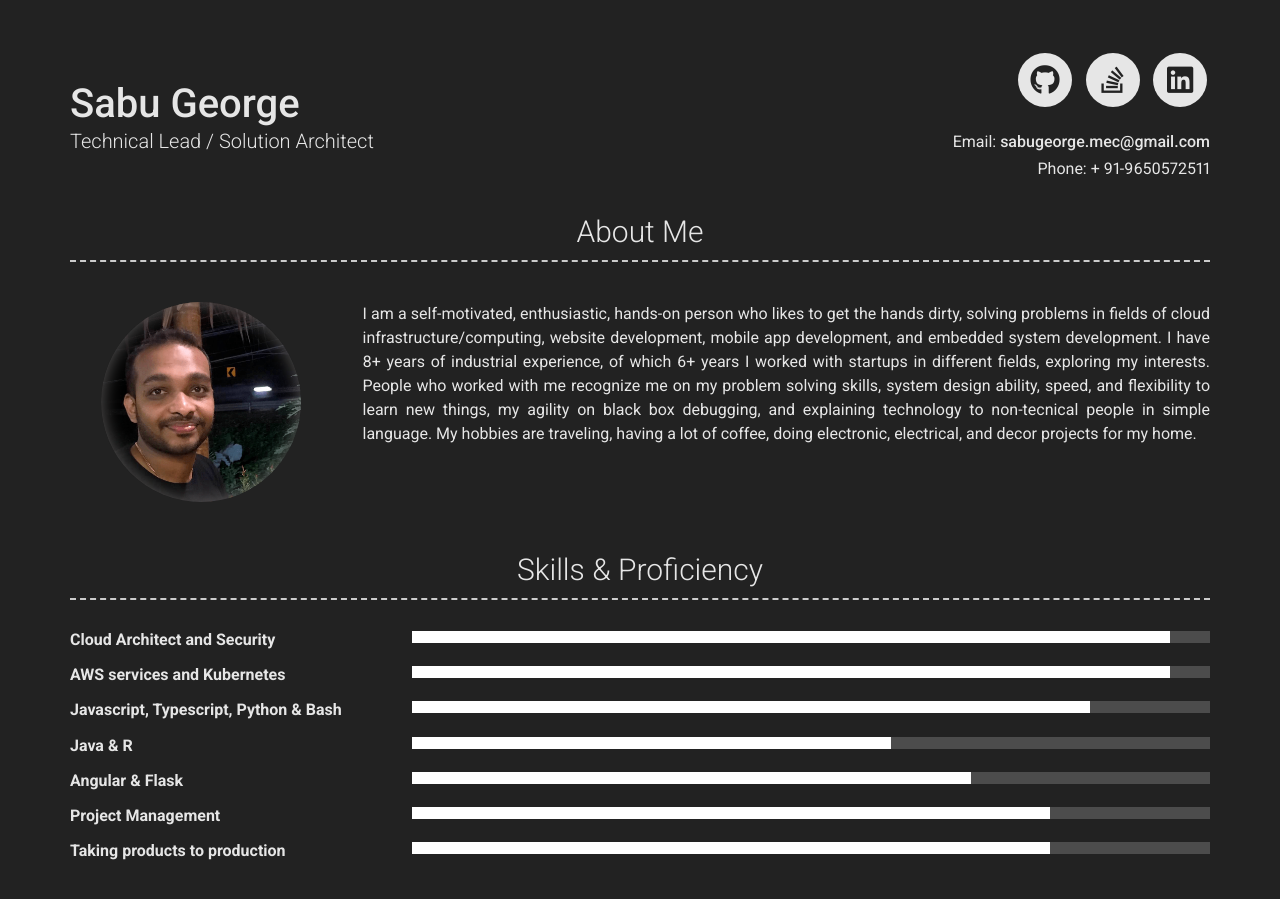
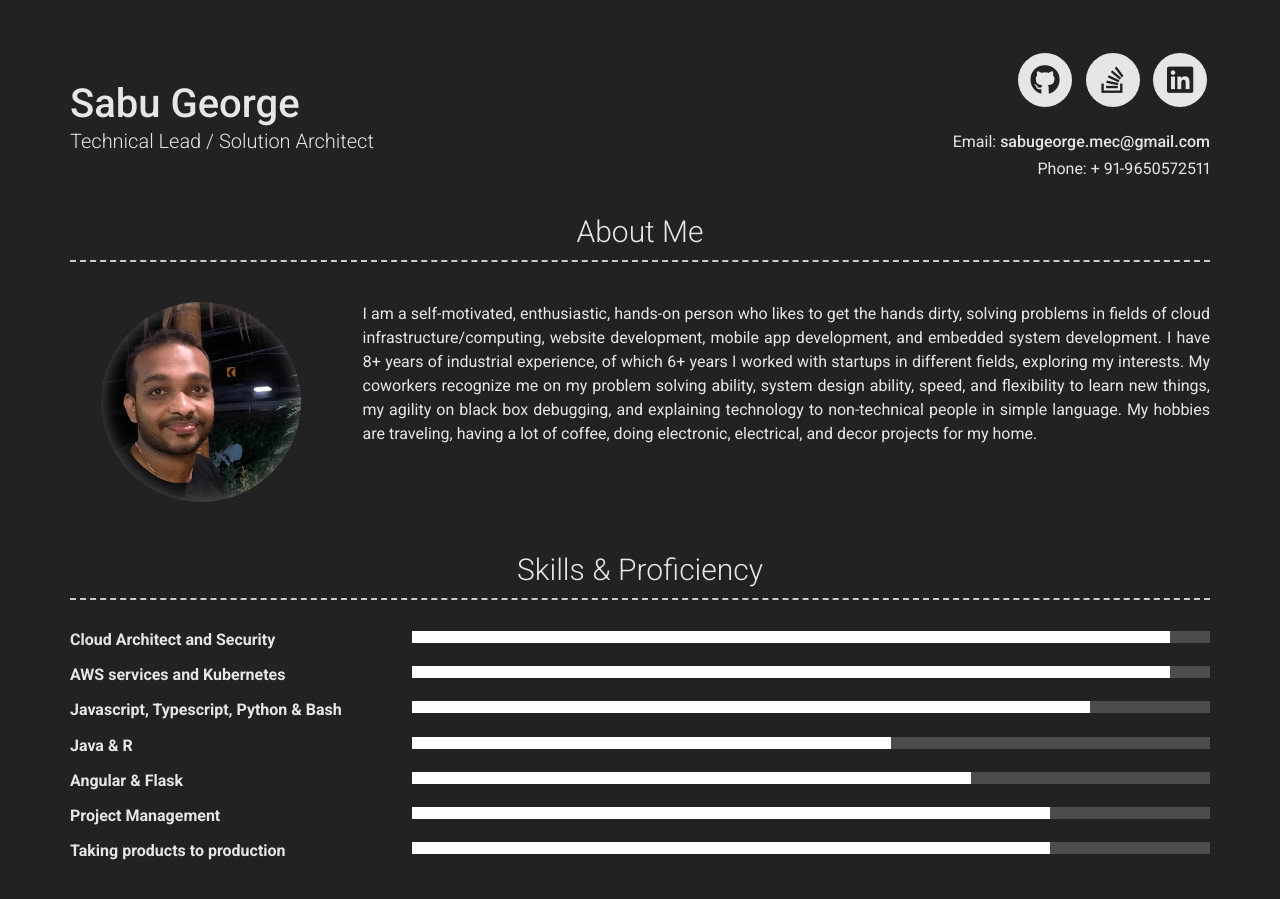
Before and after one commit to sabsgeo/my-cv, a Jekyll site: the page built from index.md, in a window 1280 px wide and 900 px high. Built offline with Jekyll 4.4.1, drawn with Linux system fonts in a browser that asks for light colours; nearby versions of some CDN libraries.

Commit message:
[WIP]:updated about me

```diff
--- a/_config.yml
+++ b/_config.yml
@@ -28,7 +28,7 @@ linkedin_username: sabu-george-1495a467
 # about_title: About Me (Use this to override about section title)
 about_profile_image: images/sabu.png
 about_content: |
-  I am a self-motivated, enthusiastic, hands-on person who likes to get the hands dirty, solving problems in fields of cloud infrastructure/computing, website development, mobile app development, and embedded system development. I have 8+ years of industrial experience, of which 6+ years I worked with startups in different fields, exploring my interests. People who worked with me recognize me on my problem solving skills, system design ability, speed, and flexibility to learn new things, my agility on black box debugging, and explaining technology to non-tecnical people in simple language. My hobbies are traveling, having a lot of coffee, doing electronic, electrical, and decor projects for my home.
+  I am a self-motivated, enthusiastic, hands-on person who likes to get the hands dirty, solving problems in fields of cloud infrastructure/computing, website development, mobile app development, and embedded system development. I have 8+ years of industrial experience, of which 6+ years I worked with startups in different fields, exploring my interests. My coworkers recognize me on my problem solving ability, system design ability, speed, and flexibility to learn new things, my agility on black box debugging, and explaining technology to non-technical people in simple language. My hobbies are traveling, having a lot of coffee, doing electronic, electrical, and decor projects for my home.
 # Projects Section
 # projects_title: Projects #(Use this to override about projects section title)
 
```
